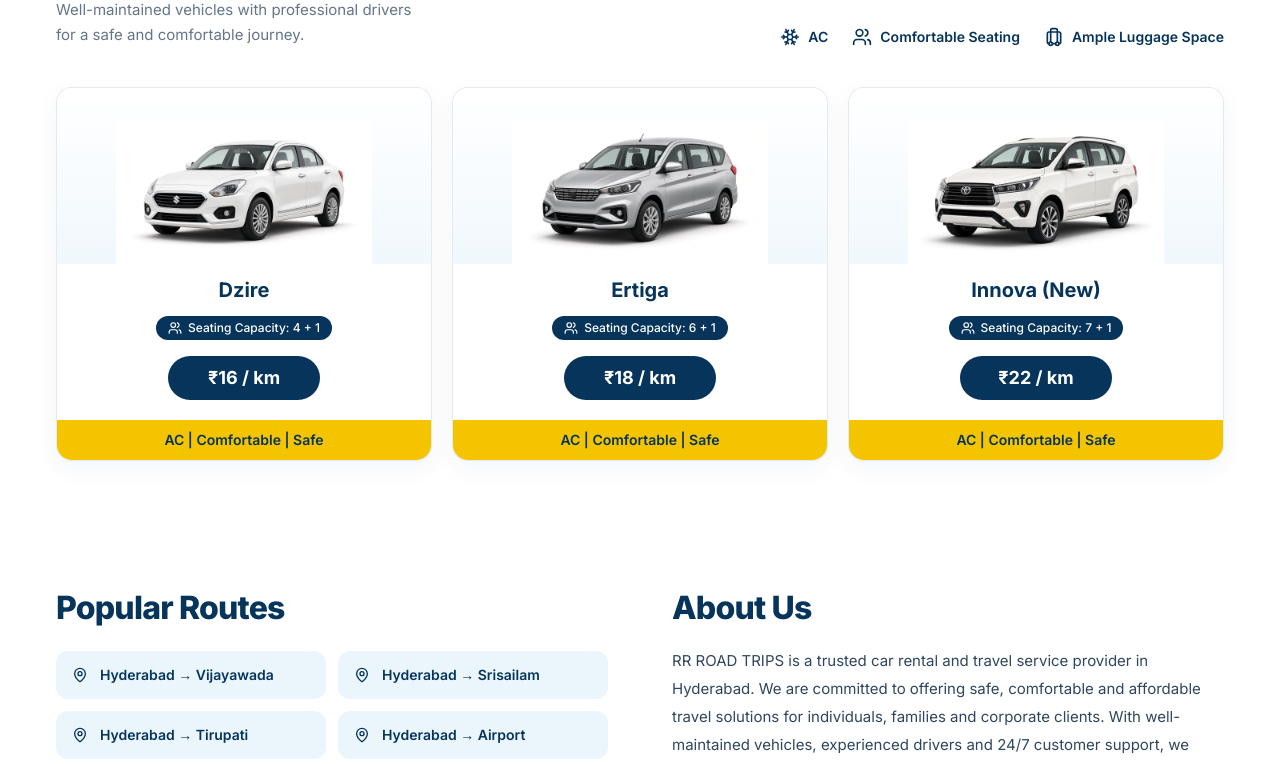
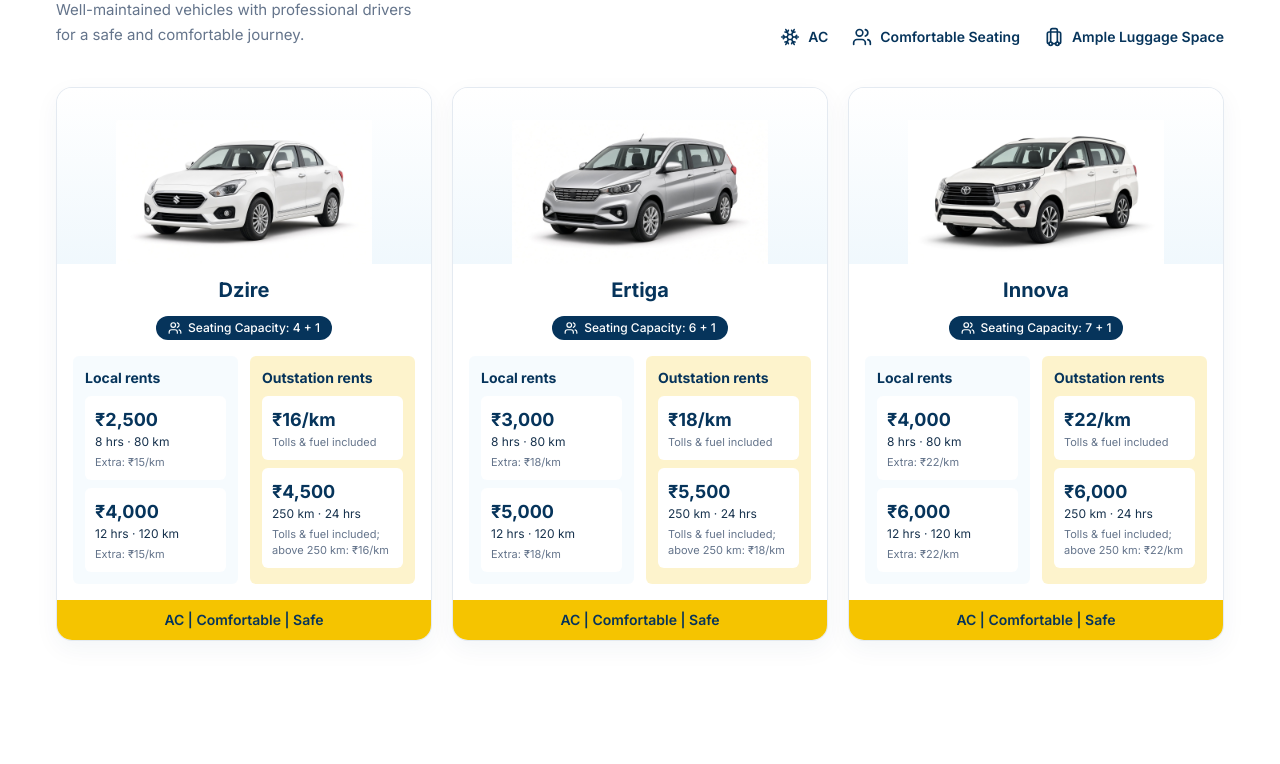
Before and after one commit to manoj-rrroadtrips/rrroadtrips-website, a React (Vite) app: page / in a window 1280 px wide. Shown: the part 1066-1830 px from the top of the page. Built offline with nearby package versions, Linux system fonts and the light colour scheme.

Commit message:
Add local and outstation vehicle pricing

```diff
--- a/src/components/CarCard.tsx
+++ b/src/components/CarCard.tsx
@@ -3,26 +3,68 @@
 type CarCardProps = {
   name: string
   seats: string
-  price: number
+  localRentalRates: readonly {
+    fare: number
+    durationHours: number
+    includedKm: number
+    extraKmRate: number
+  }[]
+  outstationRentalRates: {
+    perKmRate: number
+    packageFare: number
+    includedKm: number
+    durationHours: number
+    extraKmRate: number
+  }
   image: string
   alt: string
 }
 
-export function CarCard({ name, seats, price, image, alt }: CarCardProps) {
+export function CarCard({ name, seats, localRentalRates, outstationRentalRates, image, alt }: CarCardProps) {
   return (
     <article className="flex h-full flex-col overflow-hidden rounded-2xl border border-slate-200/90 bg-white shadow-[0_8px_24px_rgba(6,52,91,0.05)] transition duration-300 hover:-translate-y-1.5 hover:shadow-[0_16px_36px_rgba(6,52,91,0.12)]">
       <div className="flex h-40 items-end justify-center bg-gradient-to-b from-white to-sky/70 px-3 pt-3 sm:h-44">
         <img src={image} alt={alt} className="h-32 w-full object-contain sm:h-36" width={480} height={270} />
       </div>
-      <div className="flex flex-1 flex-col items-center px-4 pb-5 pt-3 text-center">
+      <div className="flex flex-col items-center px-4 pt-3 text-center">
         <h3 className="text-xl font-bold text-navy">{name}</h3>
         <p className="mt-3 inline-flex items-center gap-1.5 rounded-full bg-navy px-3 py-1 text-[11px] font-medium text-white sm:text-xs">
           <Users className="h-3.5 w-3.5" aria-hidden="true" />
           Seating Capacity: {seats}
         </p>
-        <p className="mt-4 inline-flex min-w-[9.5rem] items-center justify-center rounded-full bg-navy px-5 py-2 text-lg font-bold text-white">
-          ₹{price} / km
-        </p>
+      </div>
+      <div className="grid flex-1 gap-3 p-4 sm:grid-cols-2">
+        <section className="rounded-md bg-sky/45 p-3" aria-label={`${name} local rents`}>
+          <h4 className="mb-2 text-sm font-bold text-navy">Local rents</h4>
+          <ul className="space-y-2">
+            {localRentalRates.map((rate) => (
+              <li key={rate.durationHours} className="rounded-md bg-white p-2.5">
+                <p className="text-lg font-bold text-navy">₹{rate.fare.toLocaleString('en-IN')}</p>
+                <p className="text-xs text-ink">{rate.durationHours} hrs · {rate.includedKm} km</p>
+                <p className="mt-1 text-[11px] leading-4 text-muted">Extra: ₹{rate.extraKmRate}/km</p>
+              </li>
+            ))}
+          </ul>
+        </section>
+        <section className="rounded-md bg-gold/20 p-3" aria-label={`${name} outstation rents`}>
+          <h4 className="mb-2 text-sm font-bold text-navy">Outstation rents</h4>
+          <ul className="space-y-2">
+            <li className="rounded-md bg-white p-2.5">
+              <p className="text-lg font-bold text-navy">₹{outstationRentalRates.perKmRate}/km</p>
+              <p className="text-[11px] leading-4 text-muted">Tolls &amp; fuel included</p>
+            </li>
+            <li className="rounded-md bg-white p-2.5">
+              <p className="text-lg font-bold text-navy">₹{outstationRentalRates.packageFare.toLocaleString('en-IN')}</p>
+              <p className="text-xs text-ink">
+                {outstationRentalRates.includedKm} km · {outstationRentalRates.durationHours} hrs
+              </p>
+              <p className="mt-1 text-[11px] leading-4 text-muted">
+                Tolls &amp; fuel included; above {outstationRentalRates.includedKm} km: ₹
+                {outstationRentalRates.extraKmRate}/km
+              </p>
+            </li>
+          </ul>
+        </section>
       </div>
       <p className="bg-gold py-2.5 text-center text-sm font-semibold text-navy">AC | Comfortable | Safe</p>
     </article>
--- a/src/components/CarsPricing.tsx
+++ b/src/components/CarsPricing.tsx
@@ -37,7 +37,8 @@
               key={vehicle.id}
               name={vehicle.name}
               seats={vehicle.seats}
-              price={vehicle.price}
+              localRentalRates={vehicle.localRentalRates}
+              outstationRentalRates={vehicle.outstationRentalRates}
               image={vehicle.image}
               alt={vehicle.alt}
             />
--- a/src/components/ServiceCard.tsx
+++ b/src/components/ServiceCard.tsx
@@ -1,7 +1,7 @@
 import { ArrowRight, MapPin, Plane, RefreshCcw, Route } from 'lucide-react'
 import type { ReactNode } from 'react'
 import type { ServiceIcon } from '../data/content'
-// import { RingsIcon } from './Icons'
+import { RingsIcon } from './Icons'
 
 const icons: Record<ServiceIcon, ReactNode> = {
   pin: <MapPin className="h-6 w-6" aria-hidden="true" />,
@@ -9,8 +9,7 @@
   plane: <Plane className="h-6 w-6" aria-hidden="true" />,
   arrow: <ArrowRight className="h-6 w-6" aria-hidden="true" />,
   round: <RefreshCcw className="h-6 w-6" aria-hidden="true" />,
-  // briefcase: <Briefcase className="h-6 w-6" aria-hidden="true" />,
-  // rings: <RingsIcon className="h-6 w-6" />,
+  rings: <RingsIcon className="h-6 w-6" />,
 }
 
 type ServiceCardProps = {
--- a/src/data/content.ts
+++ b/src/data/content.ts
@@ -34,8 +34,7 @@
   { title: 'Airport Pickup & Drop', icon: 'plane' },
   { title: 'One Way Trips', icon: 'arrow' },
   { title: 'Round Trips', icon: 'round' },
-  // { title: 'Corporate Travel', icon: 'briefcase' },
-  // { title: 'Wedding & Event Transportation', icon: 'rings' },
+  { title: 'Wedding & Event Transportation', icon: 'rings' },
 ] as const
 
 export type ServiceIcon = (typeof services)[number]['icon']
@@ -45,7 +44,17 @@
     id: 'dzire',
     name: 'Dzire',
     seats: '4 + 1',
-    price: 16,
+    localRentalRates: [
+      { fare: 2500, durationHours: 8, includedKm: 80, extraKmRate: 15 },
+      { fare: 4000, durationHours: 12, includedKm: 120, extraKmRate: 15 },
+    ],
+    outstationRentalRates: {
+      perKmRate: 16,
+      packageFare: 4500,
+      includedKm: 250,
+      durationHours: 24,
+      extraKmRate: 16,
+    },
     image: '/images/car-dzire.png',
     alt: 'White Dzire sedan available for hire',
   },
@@ -53,15 +62,35 @@
     id: 'ertiga',
     name: 'Ertiga',
     seats: '6 + 1',
-    price: 18,
+    localRentalRates: [
+      { fare: 3000, durationHours: 8, includedKm: 80, extraKmRate: 18 },
+      { fare: 5000, durationHours: 12, includedKm: 120, extraKmRate: 18 },
+    ],
+    outstationRentalRates: {
+      perKmRate: 18,
+      packageFare: 5500,
+      includedKm: 250,
+      durationHours: 24,
+      extraKmRate: 18,
+    },
     image: '/images/car-ertiga.png',
     alt: 'Silver Ertiga MPV available for hire',
   },
   {
     id: 'innova',
-    name: 'Innova (New)',
+    name: 'Innova',
     seats: '7 + 1',
-    price: 22,
+    localRentalRates: [
+      { fare: 4000, durationHours: 8, includedKm: 80, extraKmRate: 22 },
+      { fare: 6000, durationHours: 12, includedKm: 120, extraKmRate: 22 },
+    ],
+    outstationRentalRates: {
+      perKmRate: 22,
+      packageFare: 6000,
+      includedKm: 250,
+      durationHours: 24,
+      extraKmRate: 22,
+    },
     image: '/images/car-innova.png',
     alt: 'White Innova MPV available for hire',
   },
```
Also changed, not shown: 5 other files (tests, documents, lock files or other folders).
